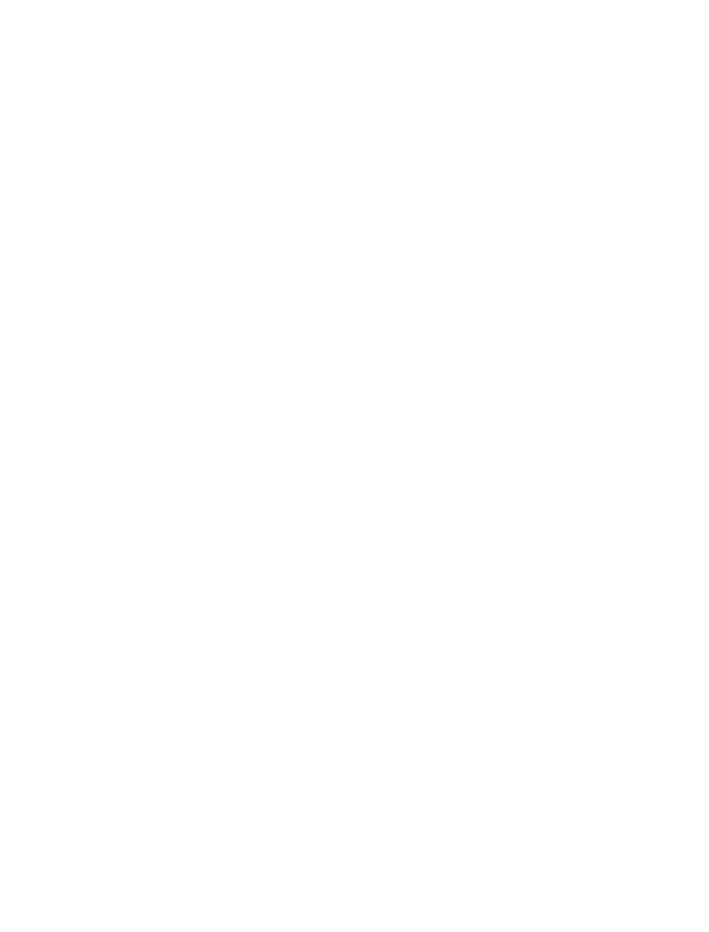
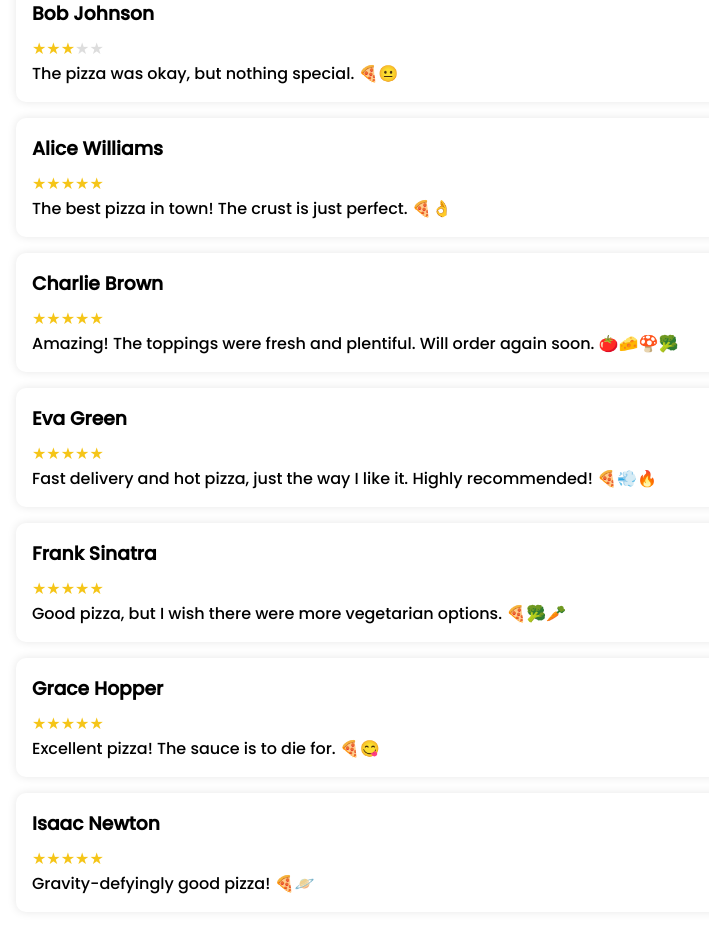
Before and after one commit to newayanahmad/pizzila, a React (Vite) app: page / in a window 1280 px wide. Shown: the part 2520-3452 px from the top of the page, without its empty margins (176-885 px from the left). Before the commit the page ends 2166 px from the top, so only its background shows below. Built offline with nearby package versions, Linux system fonts and the light colour scheme.

Commit message:
Added customer reviews section

```diff
--- a/src/Pages/HomePage.jsx
+++ b/src/Pages/HomePage.jsx
@@ -3,6 +3,7 @@ import Navbar from '../components/Navbar'
 import HeroSection from '../components/HeroSection'
 import AboutSection from '../components/AboutSection'
 import MenuSection from '../components/MenuSection'
+import Reviews from '../components/Reviews'
 
 const HomePage = () => {
     return (
@@ -10,6 +11,7 @@ const HomePage = () => {
             <HeroSection />
             <AboutSection />
             <MenuSection />
+            <Reviews />
 
         </>
     )
--- /dev/null
+++ b/src/components/Reviews.jsx
@@ -0,0 +1,76 @@
+import React from 'react';
+import './css/Reviews.css';
+
+const reviews = [
+    {
+        name: 'John Doe',
+        rating: 5,
+        comment: 'Great pizza and fast delivery! 🍕🚀',
+    },
+    {
+        name: 'Jane Smith',
+        rating: 4,
+        comment: 'The pizza was delicious, but the delivery took longer than expected. 😋⏱️',
+    },
+    {
+        name: 'Bob Johnson',
+        rating: 3,
+        comment: 'The pizza was okay, but nothing special. 🍕😐',
+    },
+    {
+        name: 'Alice Williams',
+        rating: 5,
+        comment: 'The best pizza in town! The crust is just perfect. 🍕👌',
+    },
+    {
+        name: 'Charlie Brown',
+        rating: 5,
+        comment: 'Amazing! The toppings were fresh and plentiful. Will order again soon. 🍅🧀🍄🥦',
+    },
+    {
+        name: 'Eva Green',
+        rating: 5,
+        comment: 'Fast delivery and hot pizza, just the way I like it. Highly recommended! 🍕💨🔥',
+    },
+    {
+        name: 'Frank Sinatra',
+        rating: 4.5,
+        comment: 'Good pizza, but I wish there were more vegetarian options. 🍕🥦🥕',
+    },
+    {
+        name: 'Grace Hopper',
+        rating: 5,
+        comment: 'Excellent pizza! The sauce is to die for. 🍕😋',
+    },
+    {
+        name: 'Isaac Newton',
+        rating: 5,
+        comment: 'Gravity-defyingly good pizza! 🍕🪐',
+    }
+];
+
+
+const Star = ({ filled }) => (
+    <span className={`star ${filled ? 'filled' : ''}`}>★</span>
+);
+
+const Reviews = () => (
+    <div className="reviews">
+        <div className="reviews-container">
+            <h2>Customer Reviews</h2>
+            {reviews.map((review) => (
+                <div key={review.name} className="review">
+                    <h3>{review.name}</h3>
+                    <div className="rating">
+                        {[...Array(5)].map((_, i) => (
+                            <Star key={i} filled={i < review.rating} />
+                        ))}
+                    </div>
+                    <p>{review.comment}</p>
+                </div>
+            ))}
+        </div>
+    </div>
+);
+
+export default Reviews;
--- /dev/null
+++ b/src/components/css/Reviews.css
@@ -0,0 +1,48 @@
+.reviews {
+    padding: 2rem 0;
+}
+
+.reviews-container {
+    max-width: 70%;
+    margin: auto;
+}
+
+.review {
+    margin-bottom: 1rem;
+    border-radius: 10px;
+    box-shadow: 0px 0px 10px rgba(0, 0, 0, 0.1);
+    padding: 1rem;
+}
+
+.review h3 {
+    margin-bottom: 0.5rem;
+}
+
+.rating {
+    display: flex;
+}
+
+.star {
+    color: #ddd;
+}
+
+.star.filled {
+    color: #f5c518;
+}
+
+@media (max-width: 1200px) {
+    .reviews-container {
+        max-width: 90%;
+    }
+}
+
+@media (max-width: 800px) {
+
+    .review,
+    .reviews-container {
+        width: calc(100% - 2rem);
+        max-width: 95%;
+        margin: auto;
+        transition: width .2s ease-in-out, max-width .2s ease-in-out;
+    }
+}
```
